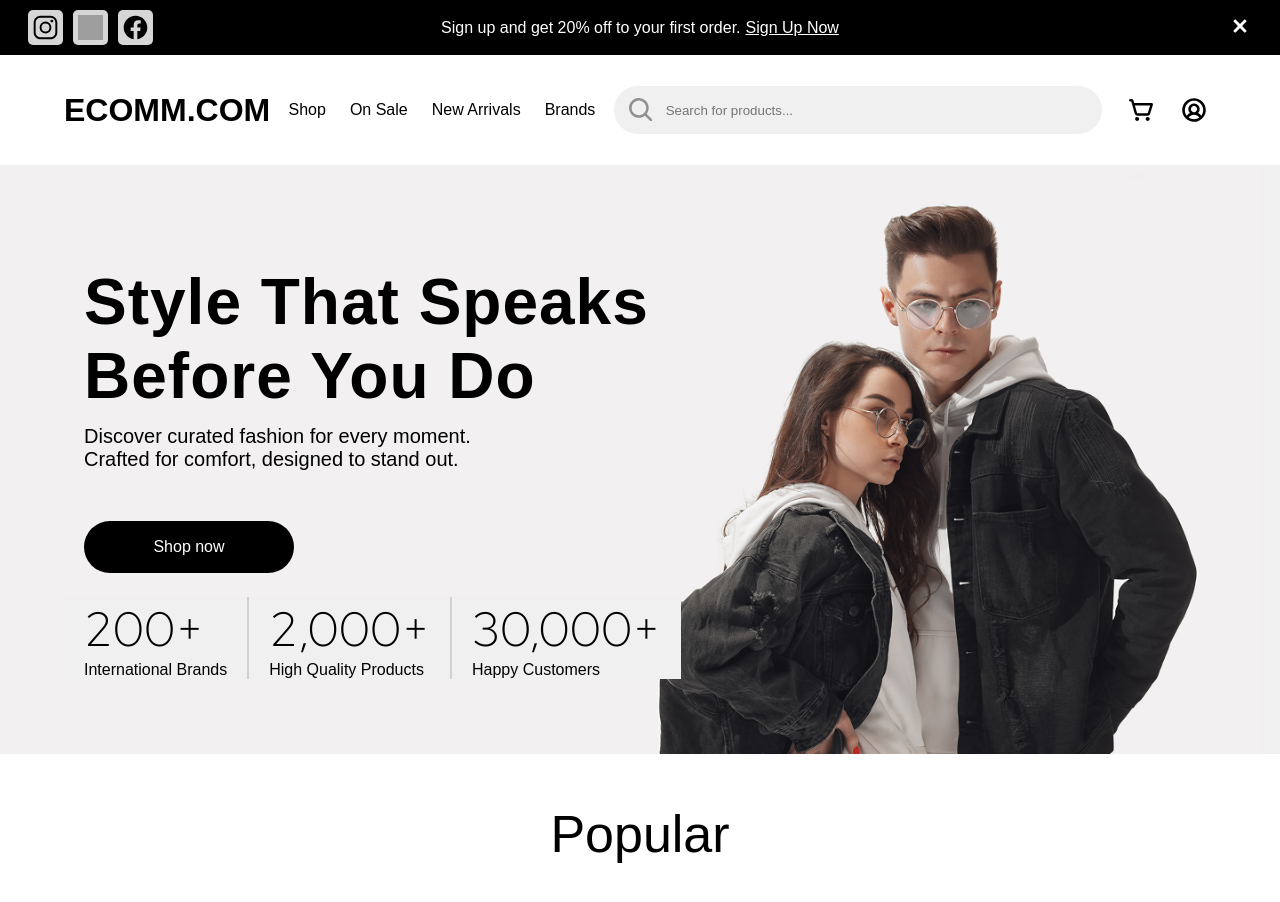
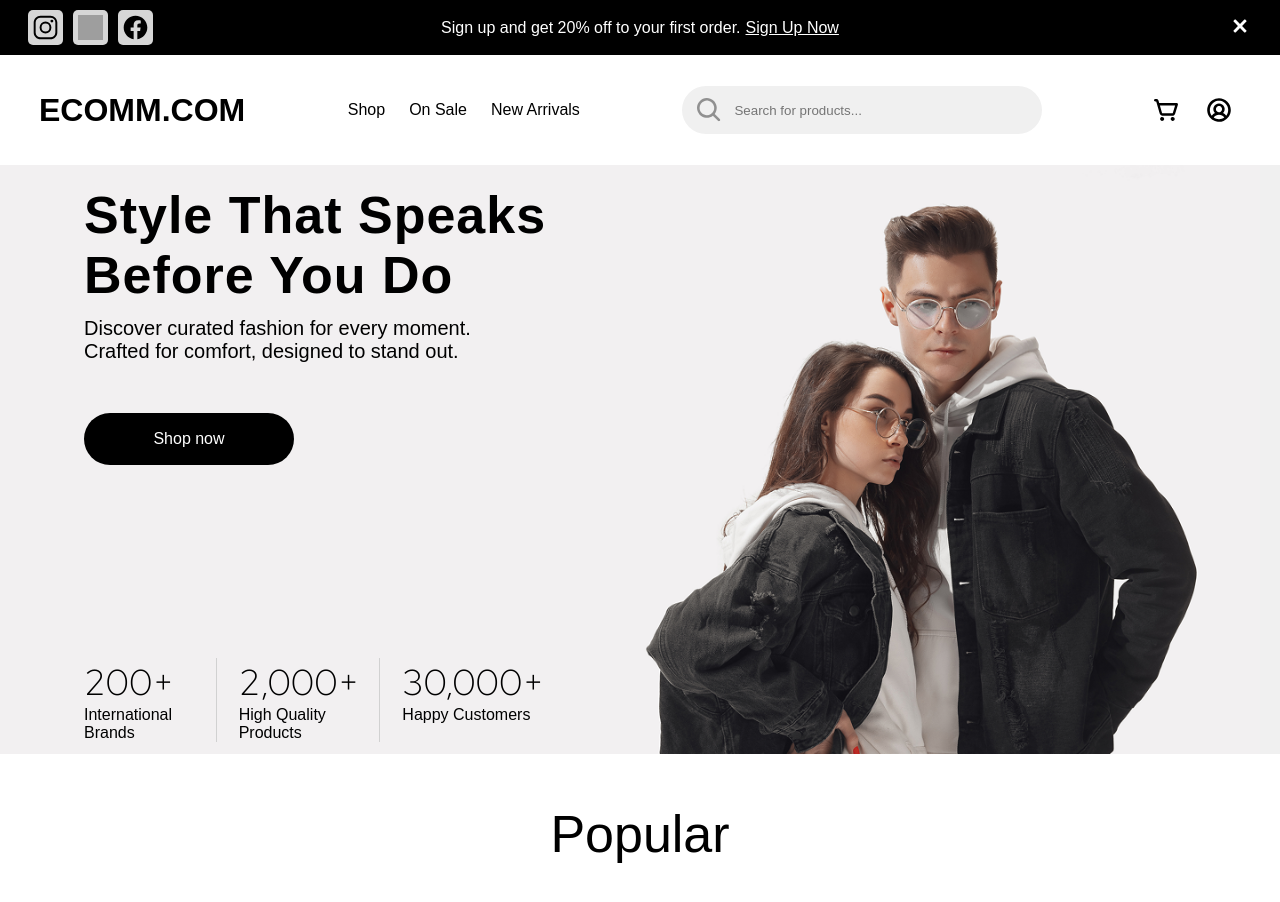
Before and after one commit to makersmecca/Ecommerce-Landing, a React (Vite) app: page / in a window 1280 px wide. Shown: the top 902 px of the page. Built offline with nearby package versions, Linux system fonts and the light colour scheme; grey boxes are pictures that could not be loaded; a web font is replaced by a local one.

Commit message:
Updated breakpoints for responsive UI in smaller screens

```diff
--- a/src/components/Navbar/Navbar.jsx
+++ b/src/components/Navbar/Navbar.jsx
@@ -12,7 +12,6 @@ const Navbar = () => {
           <li className="shop-dropdown">Shop</li>
           <li className="">On Sale</li>
           <li>New Arrivals</li>
-          <li>Brands</li>
         </ul>
       </div>
       <div className="search-section">
--- a/src/components/Navbar/Navbar.scss
+++ b/src/components/Navbar/Navbar.scss
@@ -4,9 +4,18 @@
   justify-content: space-between;
   width: 90vw;
   max-width: 1250px;
+
+  @media (min-width:1025px) and (max-width:1290px) {
+    width: 100vw;
+    justify-self: center;
+    padding: 0 24px;
+    box-sizing: border-box;
+  }
+
   .ecom-logo {
     width: auto;
     cursor: pointer;
+
     a {
       text-decoration: none;
       color: black;
@@ -16,6 +25,7 @@
       font-size: 32px;
     }
   }
+
   .navItems {
     ul {
       display: flex;
@@ -23,18 +33,22 @@
       list-style: none;
       max-width: 320px;
       padding: 0px;
+
       li {
         font-size: 16px;
         cursor: pointer;
+
         &:hover {
           text-decoration: underline;
         }
       }
     }
   }
+
   .search-section {
     height: 48px;
     position: relative;
+
     .search-input {
       border: 0px;
       border-radius: 62px;
@@ -43,7 +57,12 @@
       width: 30vw;
       max-width: 400px;
       padding: 0px 52px;
+
+      @media (min-width:1025px) and (max-width:1290px) {
+        width: 20vw;
+      }
     }
+
     .search-icon {
       position: absolute;
       z-index: 10;
@@ -51,9 +70,11 @@
       left: 15px;
     }
   }
+
   .user-section {
     display: flex;
     gap: 8px;
+
     .cart-section,
     .profile-section {
       border-radius: 50px;
@@ -64,6 +85,7 @@
       justify-content: center;
       align-items: center;
     }
+
     .cart-section:hover,
     .profile-section:hover {
       background-color: #f0f0f0;
--- a/src/views/Homepage/Homepage.jsx
+++ b/src/views/Homepage/Homepage.jsx
@@ -1,10 +1,18 @@
+import { useState, useMemo, useEffect } from "react";
 import Navbar from "../../components/Navbar/Navbar";
+import MobileNavbar from "../../components/MobileNavbar/MobileNavbar";
+import ProductListing from "../ProductListing/ProductListing";
 import { Products } from "../../assets/Products";
 import "./Homepage.scss";
-import { useState, useMemo } from "react";
-import ProductListing from "../ProductListing/ProductListing";
 const Homepage = () => {
   const [showHeader, setShowHeader] = useState(true);
+  const [isMobile, setIsMobile] = useState(window.innerWidth <= 1024);
+
+  useEffect(() => {
+    const handleResize = () => setIsMobile(window.innerWidth <= 1024);
+    window.addEventListener("resize", handleResize);
+    return () => window.removeEventListener("resize", handleResize);
+  }, []);
   const popularProducts = useMemo(
     () => ({
       productsList: Products.flatMap((cat) =>
@@ -52,9 +60,13 @@ const Homepage = () => {
           </div>
         )}
       </div>
-      <div className="navbar-section">
-        <Navbar />
-      </div>
+      {isMobile ? (
+        <MobileNavbar />
+      ) : (
+        <div className="navbar-section">
+          <Navbar />
+        </div>
+      )}
       <div className="hero-section">
         <div className="hero-img">
           <img src="/heroImg.png" alt="" />
@@ -93,7 +105,9 @@ const Homepage = () => {
         <div className="section-break"></div>
         <div className="section-title">New Launches</div>
         <ProductListing Products={newLaunches} />
+        <div className="section-break"></div>
       </div>
+      <div className="categories-section"></div>
     </div>
   );
 };
--- a/src/views/Homepage/Homepage.scss
+++ b/src/views/Homepage/Homepage.scss
@@ -7,12 +7,15 @@
 
   .header-section {
     width: 100%;
+    background-color: black;
 
     .header-top {
+      justify-self: center;
       display: flex;
+      width: 100%;
+      max-width: 1920px;
       height: 55px;
       align-items: center;
-      background-color: black;
 
       .social-media-container {
         display: flex;
@@ -77,13 +80,26 @@
   .navbar-section {
     margin-top: 30px;
     margin-bottom: 30px;
+    max-width: 1250px;
   }
 
   .hero-section {
     position: relative;
+    width: 100%;
+    max-width: 1920px;
+    justify-self: center;
+
+    @media(max-width:1024px) {
+      height: 630px;
+      display: flex;
+      align-items: flex-end;
+      background-color: #f0f0f0;
+      padding-top: 50px;
+    }
+
 
     .hero-img {
-      width: 100vw;
+      width: 100%;
       background-color: #f0f0f0;
       display: flex;
       justify-content: flex-end;
@@ -93,12 +109,26 @@
         max-width: 1440px;
         max-height: 663px;
         padding-right: 20px;
+
+        @media(max-width: 1024px) {
+          width: auto;
+          padding: 0px;
+        }
       }
     }
 
     .hero-content {
       position: absolute;
       top: 100px;
+
+      @media (max-width:1290px) {
+        bottom: 0px;
+        height: 100%;
+        top: auto;
+        display: flex;
+        flex-direction: column;
+      }
+
       left: 5vw;
 
       .hero-heading {
@@ -108,6 +138,16 @@
         font-size: 64px;
         letter-spacing: 1px;
         padding-left: 20px;
+
+        @media(max-width:1024px) {
+          font-size: 42px;
+          margin-top: 40px;
+        }
+
+        @media (min-width:1025px) and (max-width:1290px) {
+          font-size: 52px;
+          margin-top: 20px;
+        }
       }
 
       .hero-subheading {
@@ -135,17 +175,37 @@
       .hero-stats-sections {
         display: flex;
         gap: 2px;
-        background-color: #d1d1d1;
         width: 617px;
         margin-top: 24px;
 
+        @media(max-width:1024px) {
+          flex-direction: column;
+          max-width: 190px;
+        }
+
+        @media (min-width:1025px) and (max-width:1290px) {
+          width: 500px;
+          margin-top: auto;
+          margin-bottom: 12px;
+        }
+
         .stat {
-          background-color: #f0f0f0;
-          width: auto;
+          max-width: 190px;
           padding: 0px 20px;
           display: flex;
           flex-direction: column;
           align-items: flex-start;
+          border-right: 1px solid #d1d1d1;
+
+          @media(max-width:1024px) {
+            border-bottom: 1px solid #d1d1d1;
+            border-right: none;
+            padding-bottom: 20px;
+          }
+
+          &:last-child {
+            border: none;
+          }
 
           .stat-data {
             font-family: "Red Hat Display", sans-serif;
@@ -153,6 +213,10 @@
             font-weight: 300;
             font-style: normal;
             font-size: 48px;
+
+            @media (min-width:1025px) and (max-width:1290px) {
+              font-size: 36px;
+            }
           }
         }
       }
@@ -165,6 +229,8 @@
 
     .section-title {
       width: 100%;
+      max-width: 1920px;
+      justify-self: center;
       display: flex;
       justify-content: center;
       align-items: center;
@@ -176,6 +242,7 @@
     .section-break {
       border: 1px solid black;
       width: 98vw;
+      max-width: 1920px;
       justify-self: center;
       margin: 50px 0px;
       opacity: 0.2;
--- a/src/views/ProductListing/ProductListing.scss
+++ b/src/views/ProductListing/ProductListing.scss
@@ -1,6 +1,8 @@
     .products-listing-wrapper {
         position: relative;
         width: 100%;
+        max-width: 1920px;
+        justify-self: center;
 
         .scroll-btn {
             position: absolute;
@@ -68,6 +70,8 @@
     .CTA-section {
         height: 60px;
         width: 100%;
+        max-width: 1920px;
+        justify-self: center;
         display: flex;
         justify-content: center;
         align-items: center;
```
